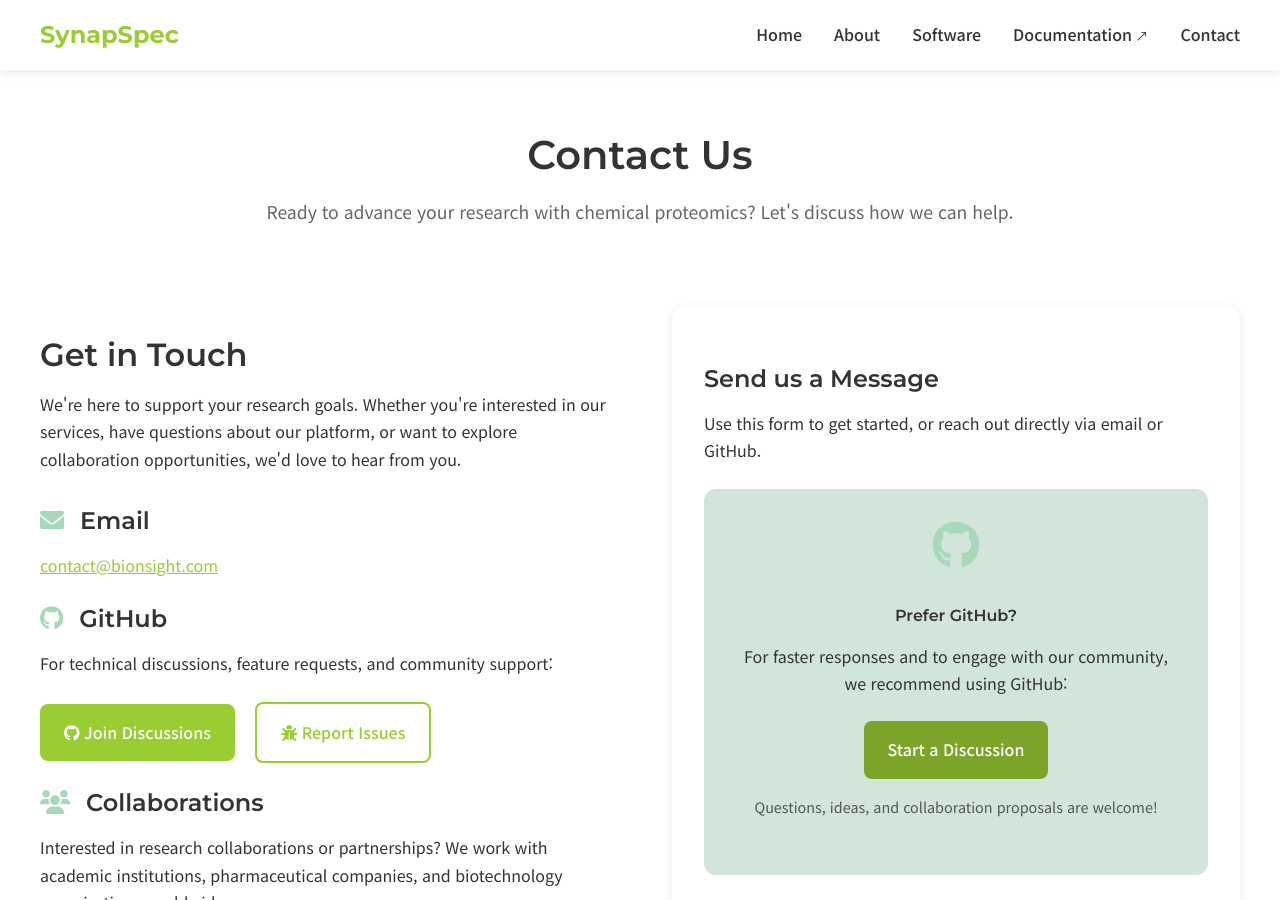
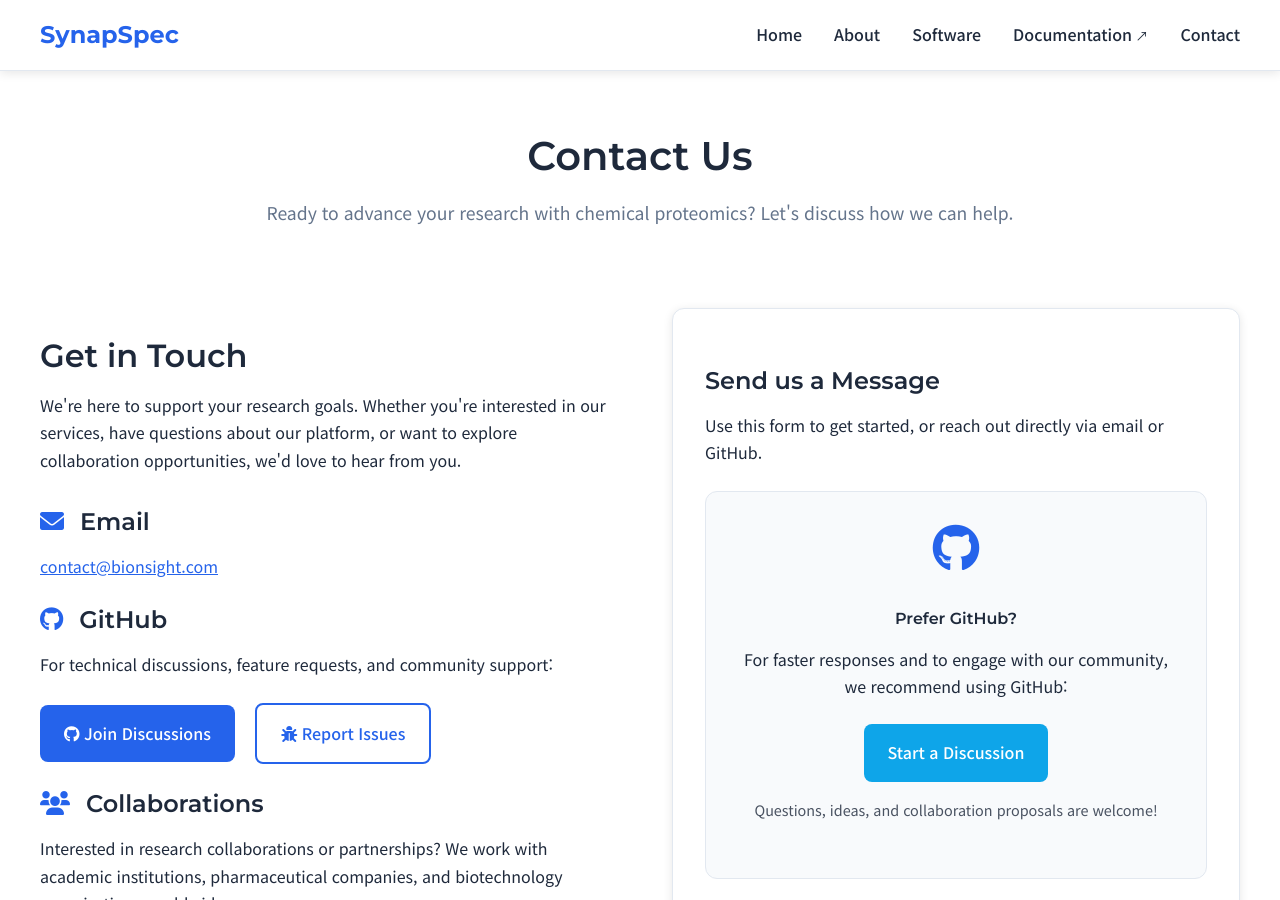
Before and after one commit to bionsight/SynapSpec, a Jekyll site: the page built from contact/index.md, in a window 1280 px wide and 900 px high. Built offline with Jekyll 4.4.1, drawn with Linux system fonts in a browser that asks for light colours.

Commit message:
Update website content - 2025-09-29 12:37

```diff
--- a/_config.yml
+++ b/_config.yml
@@ -27,7 +27,7 @@ navigation:
   - name: "Software"
     url: "/software/"
   - name: "Documentation"
-    url: "/docs/"
+    url: "https://docs.synapspec.ai"
     external: true
   - name: "Contact"
     url: "/contact/"
@@ -38,6 +38,8 @@ highlighter: rouge
 sass:
   sass_dir: _scss
   style: compressed
+  load_paths:
+    - _scss
 
 # Plugins
 plugins:
--- a/_scss/_components.scss
+++ b/_scss/_components.scss
@@ -1,46 +1,46 @@
 
-@use "variables";
+@import "variables";
 
 // Button styles
 .btn {
   display: inline-block;
-  padding: variables.$spacing-sm variables.$spacing-md;
-  background-color: variables.$primary-color;
+  padding: $spacing-sm $spacing-md;
+  background-color: $primary-color;
   color: white;
   text-decoration: none;
-  border-radius: variables.$border-radius;
+  border-radius: $border-radius;
   font-weight: 500;
   transition: all 0.3s ease;
   border: none;
   cursor: pointer;
-  font-family: variables.$body-font;
+  font-family: $body-font;
 
   &:hover {
-    background-color: variables.$primary-color-dark;
+    background-color: $primary-color-dark;
     transform: translateY(-1px);
-    box-shadow: variables.$box-shadow;
+    box-shadow: $box-shadow;
   }
 
   &.btn-large {
-    padding: variables.$spacing-md variables.$spacing-lg;
+    padding: $spacing-md $spacing-lg;
     font-size: 1.1rem;
   }
 
   &.btn-accent {
-    background-color: variables.$accent-color;
+    background-color: $accent-color;
 
     &:hover {
-      background-color: variables.$accent-color-dark;
+      background-color: $accent-color-dark;
     }
   }
 
   &.btn-outline {
     background-color: transparent;
-    border: 2px solid variables.$primary-color;
-    color: variables.$primary-color;
+    border: 2px solid $primary-color;
+    color: $primary-color;
 
     &:hover {
-      background-color: variables.$primary-color;
+      background-color: $primary-color;
       color: white;
     }
   }
@@ -48,54 +48,55 @@
 
 // Card component
 .card {
-  background: white;
-  border-radius: variables.$border-radius-lg;
-  padding: variables.$spacing-lg;
-  box-shadow: variables.$box-shadow;
+  background: $background-color;
+  border: 1px solid $border-color;
+  border-radius: $border-radius-lg;
+  padding: $spacing-lg;
+  box-shadow: $box-shadow;
   transition: transform 0.3s ease, box-shadow 0.3s ease;
 
   &:hover {
     transform: translateY(-2px);
-    box-shadow: variables.$box-shadow-lg;
+    box-shadow: $box-shadow-lg;
   }
 
   .card-header {
-    margin-bottom: variables.$spacing-md;
+    margin-bottom: $spacing-md;
 
     h3 {
-      margin: 0 0 variables.$spacing-xs 0;
-      color: variables.$primary-color;
+      margin: 0 0 $spacing-xs 0;
+      color: $primary-color;
     }
 
     .card-icon {
       font-size: 2rem;
-      color: variables.$accent-color;
-      margin-bottom: variables.$spacing-sm;
+      color: $accent-color;
+      margin-bottom: $spacing-sm;
     }
   }
 
   .card-content {
     p {
-      margin-bottom: variables.$spacing-sm;
-      color: variables.$text-color-light;
+      margin-bottom: $spacing-sm;
+      color: $text-color-light;
     }
   }
 }
 
 // Hero section
 .hero {
-  background: linear-gradient(135deg, variables.$secondary-color 0%, variables.$primary-color-light 100%);
-  padding: variables.$spacing-xl 0;
+  background: linear-gradient(135deg, $bg-secondary 0%, $primary-color-light 30%, $accent-color 100%);
+  padding: $spacing-xl 0;
   text-align: center;
 
   h1 {
-    font-family: variables.$heading-font;
-    font-size: variables.$font-size-h1;
-    margin-bottom: variables.$spacing-md;
-    color: variables.$text-color;
+    font-family: $heading-font;
+    font-size: $font-size-h1;
+    margin-bottom: $spacing-md;
+    color: $text-color;
     white-space: nowrap;
 
-    @media (max-width: variables.$mobile) {
+    @media (max-width: $mobile) {
       font-size: 1.8rem;
       white-space: normal;
     }
@@ -107,24 +108,24 @@
 
   .hero-subtitle {
     font-size: 1.2rem;
-    margin-bottom: variables.$spacing-lg;
-    color: variables.$text-color-dark;
+    margin-bottom: $spacing-lg;
+    color: $text-color-dark;
     max-width: 600px;
     margin-left: auto;
     margin-right: auto;
 
-    @media (max-width: variables.$mobile) {
+    @media (max-width: $mobile) {
       font-size: 1rem;
     }
   }
 
   .hero-actions {
     display: flex;
-    gap: variables.$spacing-md;
+    gap: $spacing-md;
     justify-content: center;
-    margin-top: variables.$spacing-lg;
+    margin-top: $spacing-lg;
 
-    @media (max-width: variables.$mobile) {
+    @media (max-width: $mobile) {
       flex-direction: column;
       align-items: center;
     }
@@ -135,30 +136,30 @@
 .services-grid {
   display: grid;
   grid-template-columns: repeat(auto-fit, minmax(300px, 1fr));
-  gap: variables.$spacing-lg;
-  margin: variables.$spacing-xl 0;
+  gap: $spacing-lg;
+  margin: $spacing-xl 0;
 
-  @media (max-width: variables.$mobile) {
+  @media (max-width: $mobile) {
     grid-template-columns: 1fr;
-    gap: variables.$spacing-md;
+    gap: $spacing-md;
   }
 }
 
 // Section headers
 .section-header {
   text-align: center;
-  margin-bottom: variables.$spacing-xl;
+  margin-bottom: $spacing-xl;
 
   h2 {
-    font-family: variables.$heading-font;
-    font-size: variables.$font-size-h2;
-    margin-bottom: variables.$spacing-sm;
-    color: variables.$text-color;
+    font-family: $heading-font;
+    font-size: $font-size-h2;
+    margin-bottom: $spacing-sm;
+    color: $text-color;
   }
 
   .section-subtitle {
     font-size: 1.1rem;
-    color: variables.$text-color-lighter;
+    color: $text-color-lighter;
     max-width: 800px;
     margin: 0 auto;
   }
@@ -168,33 +169,34 @@
 .contact-form {
   max-width: 600px;
   margin: 0 auto;
-  background: white;
-  padding: variables.$spacing-lg;
-  border-radius: variables.$border-radius-lg;
-  box-shadow: variables.$box-shadow;
+  background: $background-color;
+  border: 1px solid $border-color;
+  padding: $spacing-lg;
+  border-radius: $border-radius-lg;
+  box-shadow: $box-shadow;
 
   .form-group {
-    margin-bottom: variables.$spacing-md;
+    margin-bottom: $spacing-md;
 
     label {
       display: block;
-      margin-bottom: variables.$spacing-xs;
+      margin-bottom: $spacing-xs;
       font-weight: 500;
-      color: variables.$text-color;
+      color: $text-color;
     }
 
     input, textarea {
       width: 100%;
-      padding: variables.$spacing-sm;
-      border: 2px solid variables.$secondary-color-light;
-      border-radius: variables.$border-radius;
-      font-family: variables.$body-font;
-      font-size: variables.$font-size-body;
+      padding: $spacing-sm;
+      border: 1px solid $border-color;
+      border-radius: $border-radius;
+      font-family: $body-font;
+      font-size: $font-size-body;
       transition: border-color 0.3s ease;
 
       &:focus {
         outline: none;
-        border-color: variables.$primary-color;
+        border-color: $primary-color;
       }
     }
 
@@ -207,11 +209,11 @@
 
 // Navigation breadcrumbs
 .breadcrumbs {
-  margin-bottom: variables.$spacing-lg;
-  color: variables.$text-color-lightest;
+  margin-bottom: $spacing-lg;
+  color: $text-color-lightest;
 
   a {
-    color: variables.$primary-color;
+    color: $primary-color;
     text-decoration: none;
 
     &:hover {
@@ -220,6 +222,6 @@
   }
 
   .separator {
-    margin: 0 variables.$spacing-xs;
+    margin: 0 $spacing-xs;
   }
 }
--- a/_scss/_layout.scss
+++ b/_scss/_layout.scss
@@ -1,10 +1,10 @@
-@use "variables";
+@import "variables";
 
 // Base layout styles
 body {
-  font-family: variables.$body-font;
-  color: variables.$text-color;
-  background-color: variables.$background-color;
+  font-family: $body-font;
+  color: $text-color;
+  background-color: $background-color;
   line-height: 1.6;
   margin: 0;
   padding: 0;
@@ -12,19 +12,20 @@ body {
 
 // Container
 .container {
-  max-width: variables.$desktop;
+  max-width: $desktop;
   margin: 0 auto;
-  padding: 0 variables.$spacing-md;
+  padding: 0 $spacing-md;
 
-  @media (max-width: variables.$mobile) {
-    padding: 0 variables.$spacing-sm;
+  @media (max-width: $mobile) {
+    padding: 0 $spacing-sm;
   }
 }
 
 // Header
 .site-header {
-  background-color: white;
-  box-shadow: variables.$box-shadow;
+  background-color: $background-color;
+  border-bottom: 1px solid $border-color;
+  box-shadow: $box-shadow;
   position: sticky;
   top: 0;
   z-index: 100;
@@ -33,14 +34,14 @@ body {
     display: flex;
     justify-content: space-between;
     align-items: center;
-    padding: variables.$spacing-sm 0;
+    padding: $spacing-sm 0;
   }
 
   .logo {
-    font-family: variables.$heading-font;
+    font-family: $heading-font;
     font-size: 1.5rem;
     font-weight: bold;
-    color: variables.$primary-color;
+    color: $primary-color;
     text-decoration: none;
   }
 
@@ -49,20 +50,20 @@ body {
     list-style: none;
     margin: 0;
     padding: 0;
-    gap: variables.$spacing-lg;
+    gap: $spacing-lg;
 
-    @media (max-width: variables.$mobile) {
-      gap: variables.$spacing-sm;
+    @media (max-width: $mobile) {
+      gap: $spacing-sm;
     }
 
     a {
-      color: variables.$text-color;
+      color: $text-color;
       text-decoration: none;
       font-weight: 500;
       transition: color 0.3s ease;
 
       &:hover {
-        color: variables.$primary-color;
+        color: $primary-color;
       }
 
       &.external::after {
@@ -76,7 +77,7 @@ body {
 // Main content
 .main-content {
   min-height: calc(100vh - 200px);
-  padding: variables.$spacing-lg 0;
+  padding: $spacing-lg 0;
 }
 
 // Home page specific - remove padding when hero is present
@@ -86,10 +87,10 @@ body.page-home .main-content {
 
 // Footer
 .site-footer {
-  background-color: variables.$text-color;
+  background-color: $text-color;
   color: white;
-  padding: variables.$spacing-lg 0;
-  margin-top: variables.$spacing-xl;
+  padding: $spacing-lg 0;
+  margin-top: $spacing-xl;
 
   .footer-content {
     text-align: center;
@@ -98,16 +99,16 @@ body.page-home .main-content {
   .footer-links {
     display: flex;
     justify-content: center;
-    gap: variables.$spacing-md;
-    margin-bottom: variables.$spacing-sm;
+    gap: $spacing-md;
+    margin-bottom: $spacing-sm;
 
-    @media (max-width: variables.$mobile) {
+    @media (max-width: $mobile) {
       flex-direction: column;
-      gap: variables.$spacing-xs;
+      gap: $spacing-xs;
     }
 
     a {
-      color: variables.$secondary-color;
+      color: $secondary-color;
       text-decoration: none;
 
       &:hover {
@@ -117,7 +118,7 @@ body.page-home .main-content {
   }
 
   .copyright {
-    font-size: variables.$font-size-small;
+    font-size: $font-size-small;
     opacity: 0.8;
   }
 }
--- a/_scss/_variables.scss
+++ b/_scss/_variables.scss
@@ -1,20 +1,23 @@
 // Color Palette
-$primary-color: #9ACD32;      // YellowGreen
-$secondary-color: #B8E356;    // 더 연한 연두색
+$primary-color: #2563eb;      // Primary blue
+$secondary-color: #64748b;    // Secondary gray
+$accent-color: #0ea5e9;       // Accent sky blue
 $background-color: #ffffff;   // White
-$text-color: #333333;         // 진한 회색
-$accent-color: #7BA428;       // 더 진한 연두색
+$bg-secondary: #f8fafc;       // Light background
+$text-color: #1e293b;         // Dark text
+$text-light: #64748b;         // Light text
+$border-color: #e2e8f0;       // Border color
 
 // Derived color variations (calculated manually to avoid deprecation warnings)
-$primary-color-dark: #7AA025;     // 10% darker primary
-$primary-color-darker: #689B20;   // 15% darker primary
-$primary-color-light: #A8D452;    // 20% lighter primary
-$accent-color-dark: #6B9322;      // 10% darker accent
-$secondary-color-light: #C2E869;  // 10% lighter secondary
-$text-color-dark: #2B2B2B;        // 10% darker text
-$text-color-light: #4D4D4D;       // 10% lighter text
-$text-color-lighter: #666666;     // 20% lighter text
-$text-color-lightest: #808080;    // 30% lighter text
+$primary-color-dark: #1d4ed8;     // Darker primary
+$primary-color-darker: #1e40af;   // Even darker primary
+$primary-color-light: #3b82f6;    // Lighter primary
+$accent-color-dark: #0284c7;      // Darker accent
+$secondary-color-light: #94a3b8;  // Lighter secondary
+$text-color-dark: #0f172a;        // Darker text
+$text-color-light: #475569;       // Light text variant
+$text-color-lighter: #64748b;     // Lighter text
+$text-color-lightest: #94a3b8;    // Lightest text
 
 // Typography
 $heading-font: 'Montserrat', sans-serif;
--- a/assets/css/style.scss
+++ b/assets/css/style.scss
@@ -1,34 +1,34 @@
 ---
 ---
 
-@use "variables";
-@use "layout";
-@use "components";
+@import "variables";
+@import "layout";
+@import "components";
 @import url('https://fonts.googleapis.com/css2?family=Montserrat:wght@400;500;600;700&family=Noto+Sans+KR:wght@300;400;500;700&display=swap');
 
 // Global typography
 h1, h2, h3, h4, h5, h6 {
-  font-family: variables.$heading-font;
+  font-family: $heading-font;
   font-weight: 600;
   line-height: 1.3;
-  margin-bottom: variables.$spacing-sm;
+  margin-bottom: $spacing-sm;
 }
 
-h1 { font-size: variables.$font-size-h1; }
-h2 { font-size: variables.$font-size-h2; }
-h3 { font-size: variables.$font-size-h3; }
+h1 { font-size: $font-size-h1; }
+h2 { font-size: $font-size-h2; }
+h3 { font-size: $font-size-h3; }
 
 p {
-  margin-bottom: variables.$spacing-md;
+  margin-bottom: $spacing-md;
   line-height: 1.7;
 }
 
 a {
-  color: variables.$primary-color;
+  color: $primary-color;
   transition: color 0.3s ease;
 
   &:hover {
-    color: variables.$primary-color-darker;
+    color: $primary-color-darker;
   }
 }
 
@@ -37,18 +37,18 @@ a {
 .text-left { text-align: left; }
 .text-right { text-align: right; }
 
-.mt-sm { margin-top: variables.$spacing-sm; }
-.mt-md { margin-top: variables.$spacing-md; }
-.mt-lg { margin-top: variables.$spacing-lg; }
-.mt-xl { margin-top: variables.$spacing-xl; }
+.mt-sm { margin-top: $spacing-sm; }
+.mt-md { margin-top: $spacing-md; }
+.mt-lg { margin-top: $spacing-lg; }
+.mt-xl { margin-top: $spacing-xl; }
 
-.mb-sm { margin-bottom: variables.$spacing-sm; }
-.mb-md { margin-bottom: variables.$spacing-md; }
-.mb-lg { margin-bottom: variables.$spacing-lg; }
-.mb-xl { margin-bottom: variables.$spacing-xl; }
+.mb-sm { margin-bottom: $spacing-sm; }
+.mb-md { margin-bottom: $spacing-md; }
+.mb-lg { margin-bottom: $spacing-lg; }
+.mb-xl { margin-bottom: $spacing-xl; }
 
-.py-lg { padding-top: variables.$spacing-lg; padding-bottom: variables.$spacing-lg; }
-.py-xl { padding-top: variables.$spacing-xl; padding-bottom: variables.$spacing-xl; }
+.py-lg { padding-top: $spacing-lg; padding-bottom: $spacing-lg; }
+.py-xl { padding-top: $spacing-xl; padding-bottom: $spacing-xl; }
 
 // Responsive images
 img {
@@ -58,8 +58,9 @@ img {
 
 // Highlight sections
 .highlight-section {
-  background-color: variables.$secondary-color-light;
-  padding: variables.$spacing-xl;
-  margin: variables.$spacing-xl 0;
-  border-radius: variables.$border-radius-lg;
+  background-color: $bg-secondary;
+  border: 1px solid $border-color;
+  padding: $spacing-xl;
+  margin: $spacing-xl 0;
+  border-radius: $border-radius-lg;
 }
--- a/contact/index.md
+++ b/contact/index.md
@@ -24,12 +24,12 @@ description: "Get in touch with ChemProteomics Solutions for collaborations and
 
         <div class="contact-info" style="margin: 2rem 0;">
           <div style="margin-bottom: 1.5rem;">
-            <h3><i class="fas fa-envelope" style="color: var(--primary-color, #A8D8B9); margin-right: 1rem;"></i>Email</h3>
+            <h3><i class="fas fa-envelope" style="color: var(--primary-color, #2563eb); margin-right: 1rem;"></i>Email</h3>
             <p><a href="mailto:{{ site.company.email }}">{{ site.company.email }}</a></p>
           </div>
 
           <div style="margin-bottom: 1.5rem;">
-            <h3><i class="fab fa-github" style="color: var(--primary-color, #A8D8B9); margin-right: 1rem;"></i>GitHub</h3>
+            <h3><i class="fab fa-github" style="color: var(--primary-color, #2563eb); margin-right: 1rem;"></i>GitHub</h3>
             <p>
               For technical discussions, feature requests, and community support:
             </p>
@@ -44,7 +44,7 @@ description: "Get in touch with ChemProteomics Solutions for collaborations and
           </div>
 
           <div>
-            <h3><i class="fas fa-users" style="color: var(--primary-color, #A8D8B9); margin-right: 1rem;"></i>Collaborations</h3>
+            <h3><i class="fas fa-users" style="color: var(--primary-color, #2563eb); margin-right: 1rem;"></i>Collaborations</h3>
             <p>
               Interested in research collaborations or partnerships? We work with academic
               institutions, pharmaceutical companies, and biotechnology organizations worldwide.
@@ -57,8 +57,8 @@ description: "Get in touch with ChemProteomics Solutions for collaborations and
         <h3>Send us a Message</h3>
         <p>Use this form to get started, or reach out directly via email or GitHub.</p>
 
-        <div style="background-color: var(--secondary-color, #D2E5DA); padding: 2rem; border-radius: 12px; text-align: center;">
-          <i class="fab fa-github" style="font-size: 3rem; color: var(--primary-color, #A8D8B9); margin-bottom: 1rem;"></i>
+        <div style="background-color: var(--bg-secondary, #f8fafc); border: 1px solid var(--border-color, #e2e8f0); padding: 2rem; border-radius: 12px; text-align: center;">
+          <i class="fab fa-github" style="font-size: 3rem; color: var(--primary-color, #2563eb); margin-bottom: 1rem;"></i>
           <h4>Prefer GitHub?</h4>
           <p>
             For faster responses and to engage with our community, we recommend using GitHub:
```
